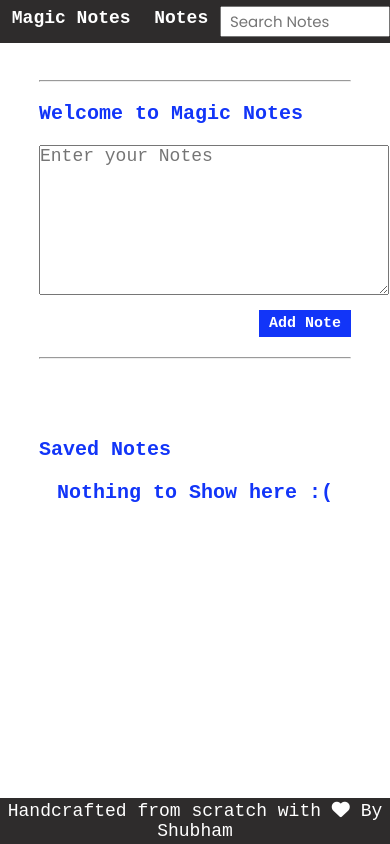
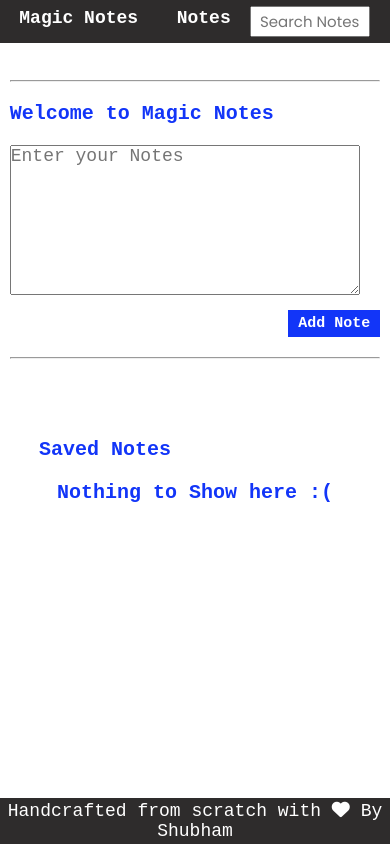
Before and after one commit to shubhamfuloria/Shubham10200.github.io, a plain HTML site: page magicNotes/index.html in a window 390 px wide. Drawn offline with Linux system fonts and the light colour scheme.

Commit message:
width issue fixed

```diff
--- a/magicNotes/index.css
+++ b/magicNotes/index.css
@@ -216,5 +216,15 @@ button:hover{
     .left-head-container{
         flex: 1;
     }
+    #search{
+        margin-right: 20px;
+        width: 120px;
+    }
+    .input-text-container{
+        width: 95%;
+    }
+    .footer{
+        padding: 3px 5px;
+    }
 
 }
```
